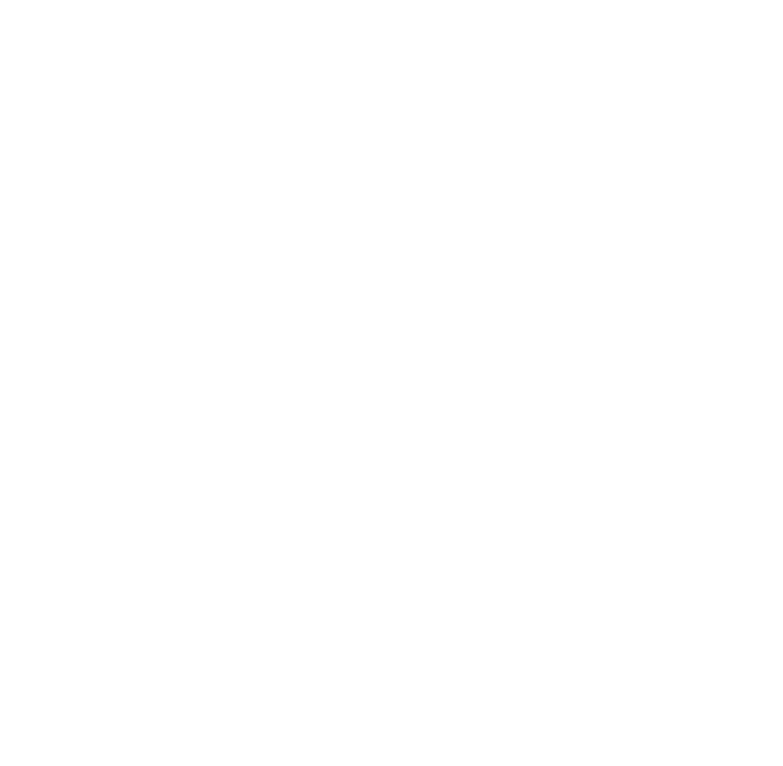
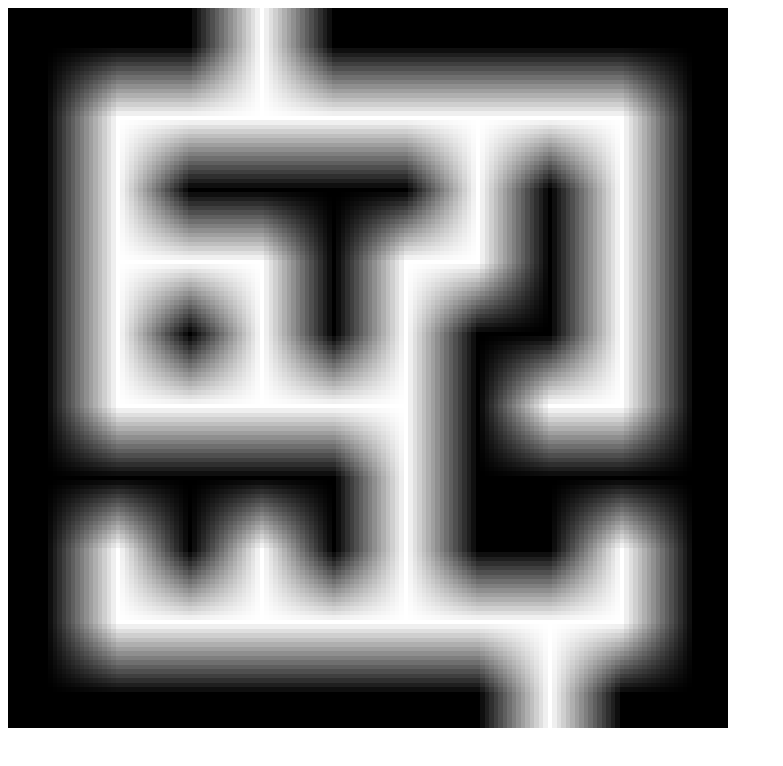
Before and after one commit to EN10/MazeJS, a plain HTML site: page index.html in a window 1280 px wide. Shown: the whole page, without its empty margins (0-783 px from the left). Drawn offline with Linux system fonts and the light colour scheme.

Commit message:
zoom onload

```diff
--- a/index.html
+++ b/index.html
@@ -1,17 +1,16 @@
 <canvas id='c'></canvas>
 <script>
-var c = document.getElementById('c').getContext('2d');
+var canvas = document.getElementById('c');
+var c = canvas.getContext('2d');
 
 var maze = new Image();
 maze.src = "tiny.png";
 
-var canvas = document.getElementById('c');
-var zoom = window.innerHeight * 0.9 / maze.height;    // 0.9 as browser has a header
-canvas.width  = maze.width * zoom;
-canvas.height  = maze.height * zoom;
-c.scale(zoom,zoom);
-
 maze.onload = function() {          // Needed to load PNG
+    var zoom = window.innerHeight * 0.9 / maze.height;    // 0.9 as browser has a header
+    canvas.width  = maze.width * zoom;
+    canvas.height  = maze.height * zoom;
+    c.scale(zoom,zoom);
     c.drawImage(maze,0,0);
 
     var imageData = c.getImageData(0, 0, maze.width, maze.height).data;
```
